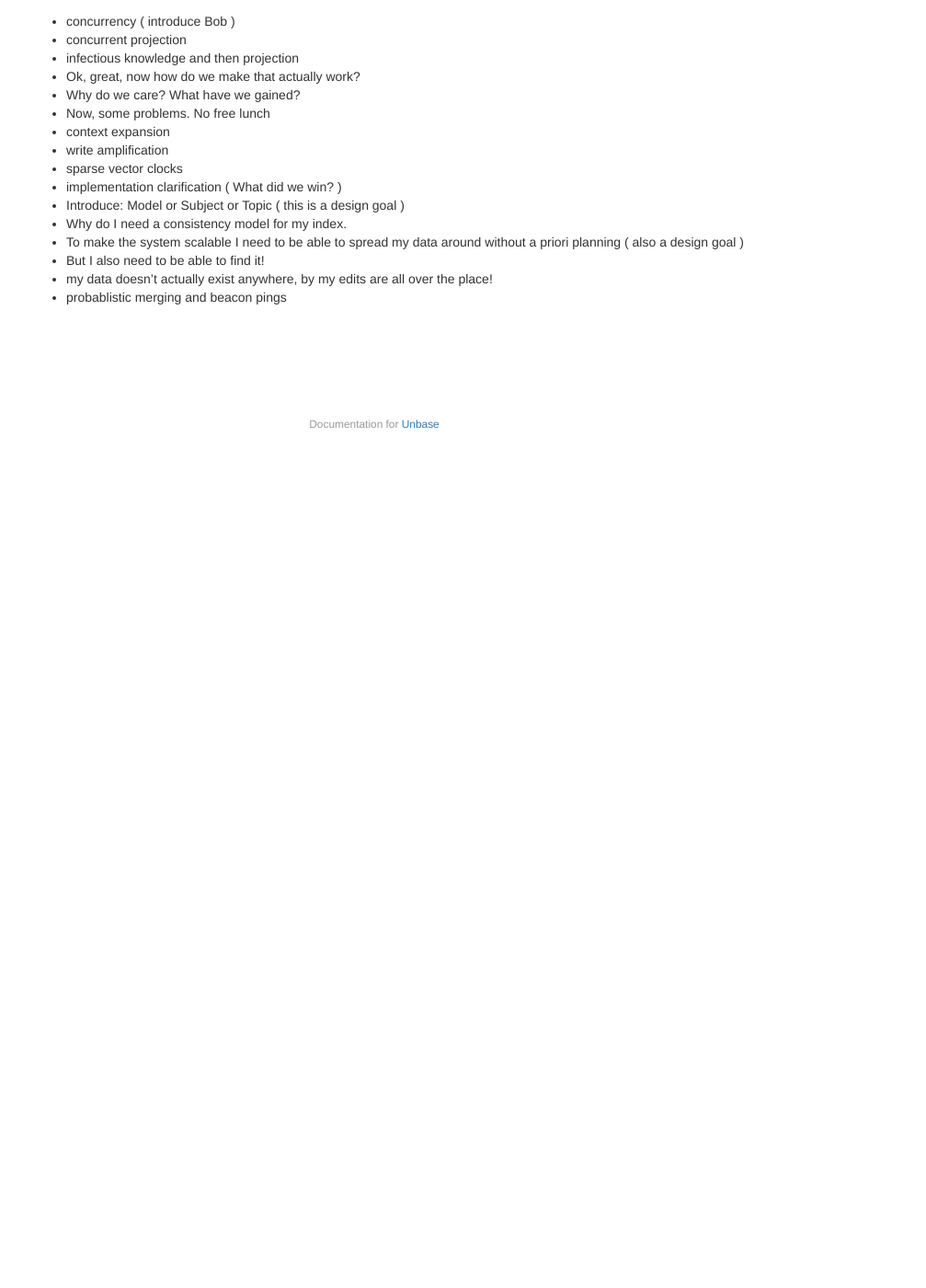
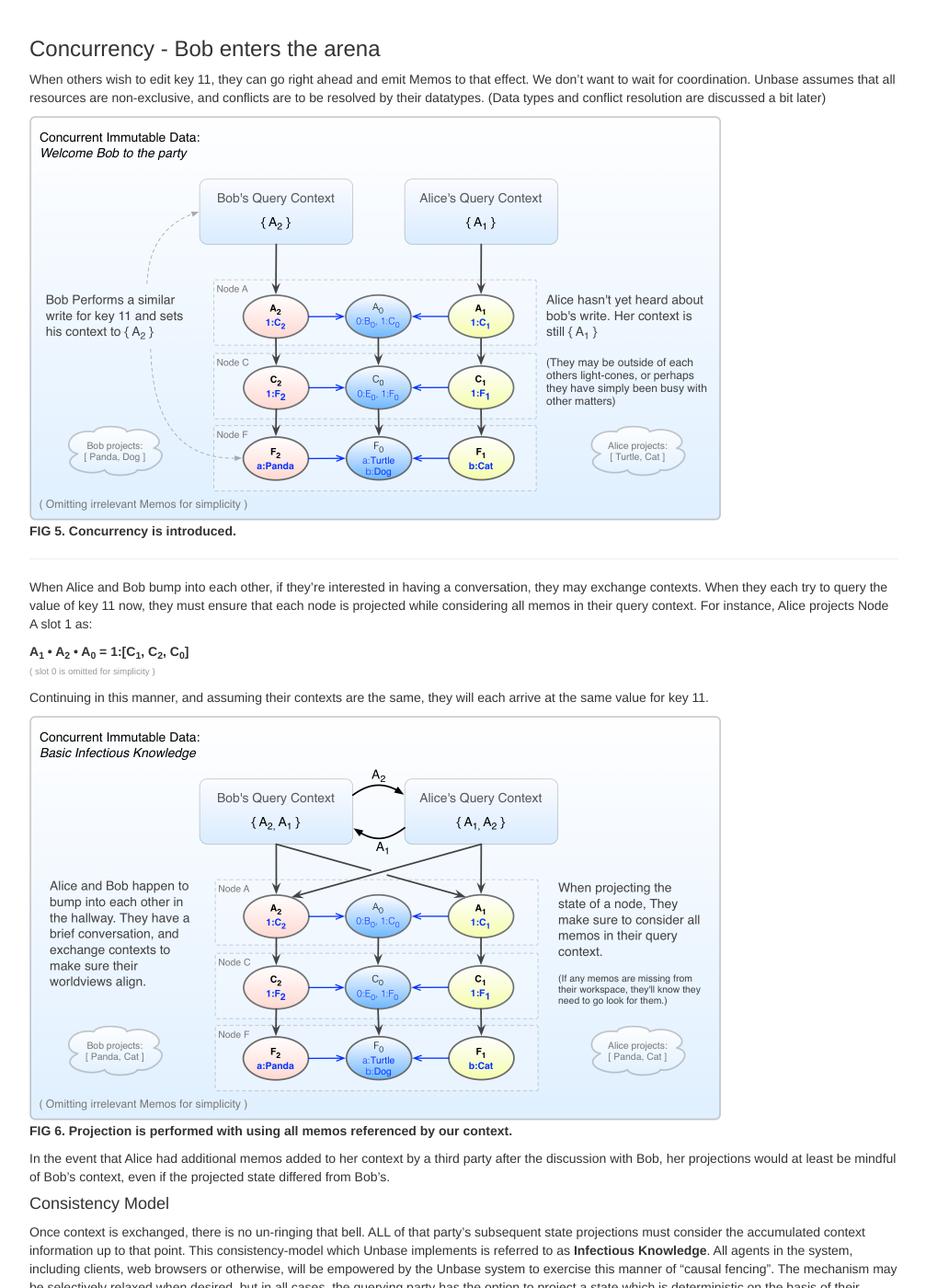
Before and after one commit to mindbeam/unbase, a Jekyll site: the page built from docs/design/core-concepts.md, in a window 1280 px wide and 1400 px high, scrolled down 2949 px. Shown: the whole window at 92% size, without its empty margins (233-1240 px from the left). Built offline with Jekyll 4.4.1, drawn with Linux system fonts in a browser that asks for light colours; before the commit the page ends 3439 px from its top, so only the background shows below that; some of the changed text lies outside the part shown.

Commit message:
Added Memo and Concurrency slides

```diff
--- a/docs/design/core-concepts.md
+++ b/docs/design/core-concepts.md
@@ -28,7 +28,7 @@ So lets jump in!
 <br>
 <br>
 
-#### Alice has an immutable data structure
+### Alice has an immutable data structure
 
 <img src="media/immutable_ds_1.png" style="width: 755px; height:441px; max-width: 100%"><br>
 **Fig 1. Basic persistent data structure**
@@ -64,18 +64,59 @@ As an exercise, lets ask Alice to perform a query of key 11:
 
 ----
 
+<br>
 
-TODO: REMAINING STORY LINE:
+### Concurrency - Bob enters the arena
 
-* concurrency ( introduce Bob )
-* concurrent projection
-* infectious knowledge and then projection
+When others wish to edit key 11, they can go right ahead and emit Memos to that effect. We don't want to wait for coordination. Unbase assumes that all resources are non-exclusive, and conflicts are to be resolved by their datatypes. (Data types and conflict resolution are discussed a bit later)
+
+<img src="media/concurrent_1.png" style="width: 755px; height:441px; max-width: 100%"><br>
+**FIG 5. Concurrency is introduced.**
+<br>
+
+----
+
+When Alice and Bob bump into each other, if they're interested in having a conversation, they may exchange contexts.
+When they each try to query the value of key 11 now, they must ensure that each node is projected while considering all memos in their query context.
+For instance, Alice projects Node A slot 1 as:
+
+**A<sub>1</sub> • A<sub>2</sub> • A<sub>0</sub> = 1:[C<sub>1</sub>, C<sub>2</sub>, C<sub>0</sub>]**
+<span style="color:#999; font-size: .7em">( slot 0 is omitted for simplicity )</span>
+
+Continuing in this manner, and assuming their contexts are the same, they will each arrive at the same value for key 11.
+
+<img src="media/concurrent_2.png" style="width: 755px; height:441px; max-width: 100%"><br>
+**FIG 6. Projection is performed with using all memos referenced by our context.**
+<br>
+
+In the event that Alice had additional memos added to her context by a third party after the discussion with Bob, her projections would at least be mindful of Bob's context, even if the projected state differed from Bob's.
+
+#### Consistency Model
+
+Once context is exchanged, there is no un-ringing that bell. ALL of that party's subsequent state projections must consider the accumulated context information up to that point. This consistency-model which Unbase implements is referred to as **Infectious Knowledge**. All agents in the system, including clients, web browsers or otherwise, will be empowered by the Unbase system to exercise this manner of "causal fencing". The mechanism may be selectively relaxed when desired, but in all cases, the querying party has the option to project a state which is deterministic on the basis of their starting query context.
+
+<br>
+
+
+### What's the point? What have we gained?
+
+TODO: Discuss briefly why we like consistency, and dislike coordination.
+
+<br>
+
+### OK, so there are a few problems yet
+
+Alright, so there's no free lunch exactly. In setting up the above scenario, we have accumulated a few problems that we have to solve.
+
+TODO:
 * Ok, great, now how do we make that actually work?
-* Why do we care? What have we gained?
-* Now, some problems. No free lunch
 * context expansion
 * write amplification
 * sparse vector clocks
+
+
+### Some of the finer points
+
 * implementation clarification ( What did we win? )
 * Introduce: Model or Subject or Topic ( this is a design goal )
 * Why do I need a consistency model for my index.
```
Also changed, not shown: other parts of docs/design/core-concepts.md (+1 -1 lines), docs/design/media/concurrent_1.png (added), docs/design/media/concurrent_2.png (added), docs/design/media/immutable_ds_2.png, docs/design/media/memos_1.png, docs/design/media/memos_2.png, 1 other file.
